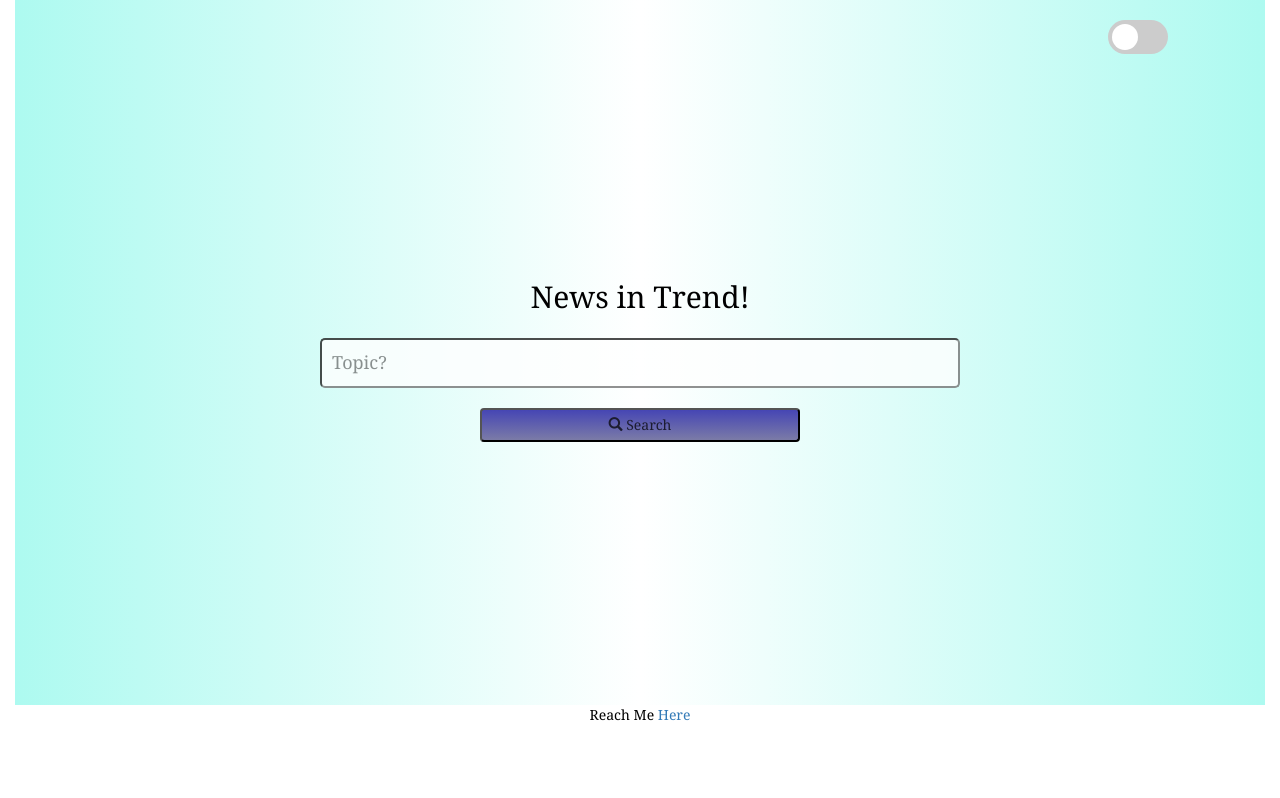
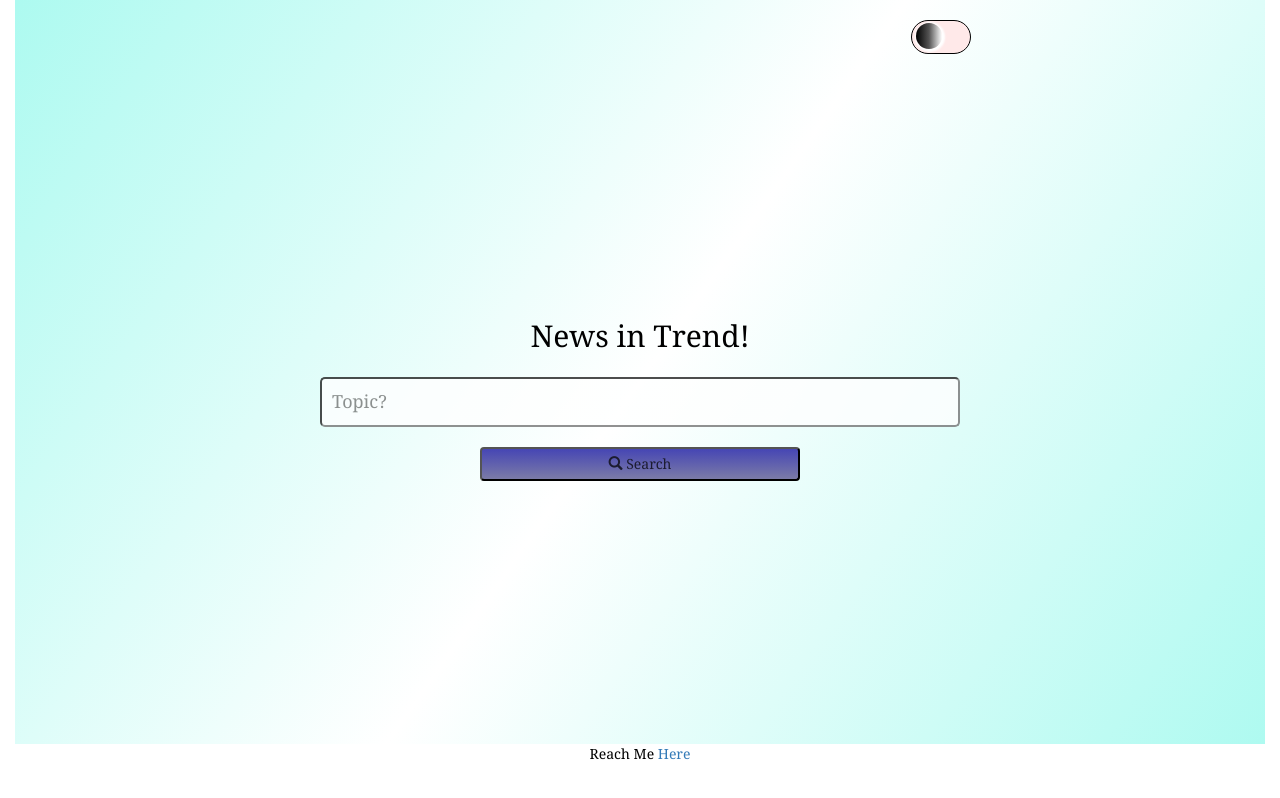
Before and after one commit to CyanGirl/NewsApp, a React (Create React App) app: page / in a window 1280 px wide. Built offline with nearby package versions, Linux system fonts and the light colour scheme.

Commit message:
dark mode added

```diff
--- a/src/Details.js
+++ b/src/Details.js
@@ -54,7 +54,7 @@ const Details = (props) => {
               You can find the entire article over here:
               <br />
               <a href={`${link}`} target="_blank" className="link">
-                Check Here <span class="glyphicon glyphicon-link"></span>
+                Check Here <span className="glyphicon glyphicon-link"></span>
               </a>
             </p>
           </div>
--- a/src/News.js
+++ b/src/News.js
@@ -42,7 +42,7 @@ const News = (props) => {
       <div key={i} className="news">
         <Link to={{ pathname: `/News/${n.objectID}`, state: { n, searchQ } }}>
           <p id="links">
-            <span class="glyphicon glyphicon-link"></span>
+            <span className="glyphicon glyphicon-link"></span>
             <u>
               {n.title}
               {n.story_title}
@@ -87,7 +87,7 @@ const News = (props) => {
         <div className="nav">
           <Link to={{ pathname: "/" }}>
             <h6 className="prev">
-              <span class="glyphicon glyphicon-search"></span> Search Again
+              <span className="glyphicon glyphicon-search"></span> Search Again
             </h6>
           </Link>
         </div>
--- a/src/open.js
+++ b/src/open.js
@@ -39,7 +39,7 @@ const Open = () => {
           <br />
           <br />
           <button onClick={check} className="text-center search">
-            <span class="glyphicon glyphicon-search"></span> Search
+            <span className="glyphicon glyphicon-search"></span> Search
           </button>
         </form>
       </div>
@@ -49,7 +49,7 @@ const Open = () => {
     <div className={mode}>
       <div className=" text-center">
         <br />
-        <div className="nav">
+        <div className="point">
           <Theme />
         </div>
 
--- a/src/style.css
+++ b/src/style.css
@@ -37,10 +37,13 @@ input {
 }
 .nav {
   position: fixed;
-  width: 95.5%;
+  width: 95%;
 }
 .content {
   margin-top: 10vh;
+}
+.point {
+  width: 50%;
 }
 p {
   color: black;
@@ -99,21 +102,21 @@ p {
     color: black;
   }
   50% {
-    color: blue;
+    color: rgb(212, 156, 214);
   }
   100% {
     color: rgb(5, 5, 34);
   }
 }
 h1 {
-  color: rgb(153, 40, 153);
+  color: rgb(82, 19, 82);
 }
 .switch {
   position: relative;
   display: inline-block;
   width: 60px;
   height: 34px;
-  margin-left: 80vw;
+  margin-left: 70vw;
 }
 .slider {
   position: absolute;
@@ -122,9 +125,10 @@ h1 {
   left: 0;
   right: 0;
   bottom: 0;
-  background-color: #ccc;
+  background-color: rgb(255, 233, 233);
   -webkit-transition: 0.4s;
   transition: 0.4s;
+  border: 1px solid black;
 }
 
 .slider:before {
@@ -134,15 +138,18 @@ h1 {
   width: 26px;
   left: 4px;
   bottom: 4px;
-  background-color: white;
   -webkit-transition: 0.4s;
   transition: 0.4s;
+  background: linear-gradient(90deg, black, rgb(85, 84, 84), white);
+  box-shadow: 1px 1px 2px 2px white;
 }
 
 .slider.round {
   border-radius: 34px;
 }
-
+.dark p {
+  color: rgb(243, 239, 239);
+}
 .slider.round:before {
   border-radius: 50%;
 }
@@ -169,9 +176,9 @@ input:checked + .slider:before {
 }
 .dark {
   background-image: linear-gradient(
-    90deg,
+    125deg,
     rgb(29, 28, 28),
-    #6e7a78,
+    #3c4746,
     rgb(34, 32, 32)
   );
   background-size: 100%;
@@ -179,7 +186,7 @@ input:checked + .slider:before {
 }
 
 .light {
-  background-image: linear-gradient(90deg, #adfaf0, white, #adfaf0);
+  background-image: linear-gradient(125deg, #adfaf0, white, #adfaf0);
   background-size: 100%;
 }
 .imp {
@@ -187,7 +194,7 @@ input:checked + .slider:before {
 }
 .opac {
   box-shadow: 2px 2px 5px 3px white;
-  width: 60vw;
+  width: 80vw;
   margin: auto;
   padding: 10px;
 }
@@ -197,3 +204,6 @@ input:checked + .slider:before {
 .dark .link {
   color: rgb(216, 178, 216);
 }
+.dark h1 {
+  color: pink;
+}
```
